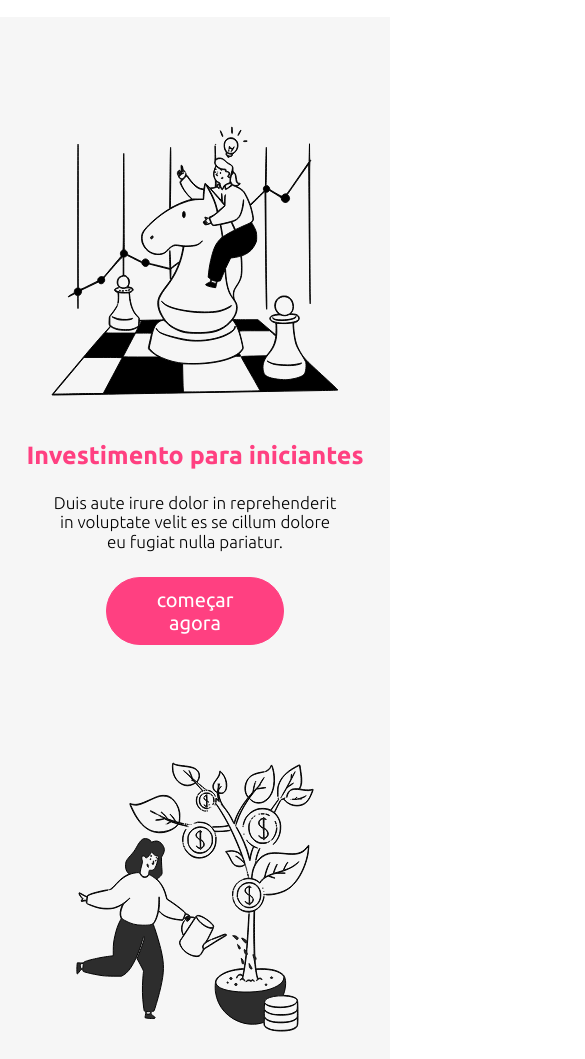
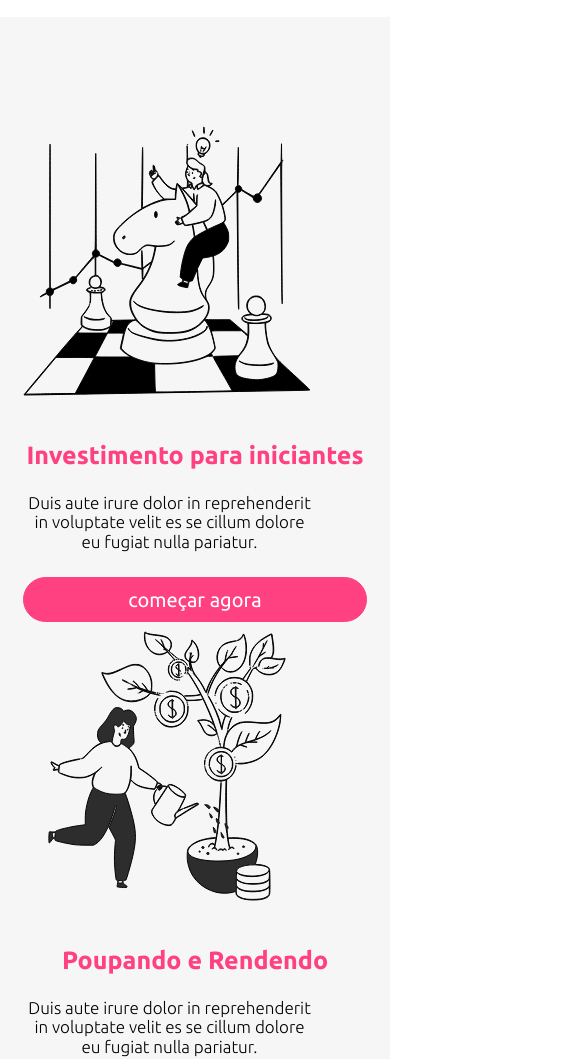
Before and after one commit to michaelmartinlee/project-dindin, a plain HTML site: page index.html in a window 390 px wide. Shown: the part 663-1722 px from the top of the page, 585 px wide, since content can reach past the window. Drawn offline with Linux system fonts and the light colour scheme.

Commit message:
Pequenas alterações no index.html para responsividade

```diff
--- a/assets/styles/index.css
+++ b/assets/styles/index.css
@@ -46,17 +46,24 @@
     display: flex;
     flex-wrap: wrap;
     background-color:#F6F6F6;
+
     padding-top: 109px;
+    margin: 0;
+
+
 }
 
+.card-curso-index{
+    width: 344px;
+    height: 505px;
+    text-align: center;
+    align-items: center;
+}
 .card-curso-index img {
     width: 288px;
     height: 270px;
     display: block;
-    margin-left: auto;
-    margin-right: auto;
     margin-bottom: 45px;
-    flex: 0 1 100%;
 
 }
 
@@ -77,8 +84,6 @@
     display: block;
     text-align: center;
     width: 293px;
-    margin-left: auto;
-    margin-right: auto;
     margin-bottom: 26px;
 
 }
@@ -94,7 +99,7 @@
     background-color: #FF4081;
     border-radius: 62px;
     padding: 10px 50px;
-    margin: 0 120px 117px 120px;
+
 
 }
 
@@ -149,11 +154,12 @@
 .mais-conteudo-index h2{
     color: #009688;
     margin: 0 auto 78px 120px;
+    border: solid;
 }
 
 .conteudos-index {
     display: flex;
-    flex-wrap: wrap;
+    flex-wrap: column;
     justify-content: space-evenly;
     margin-bottom: 100px;
 
```
